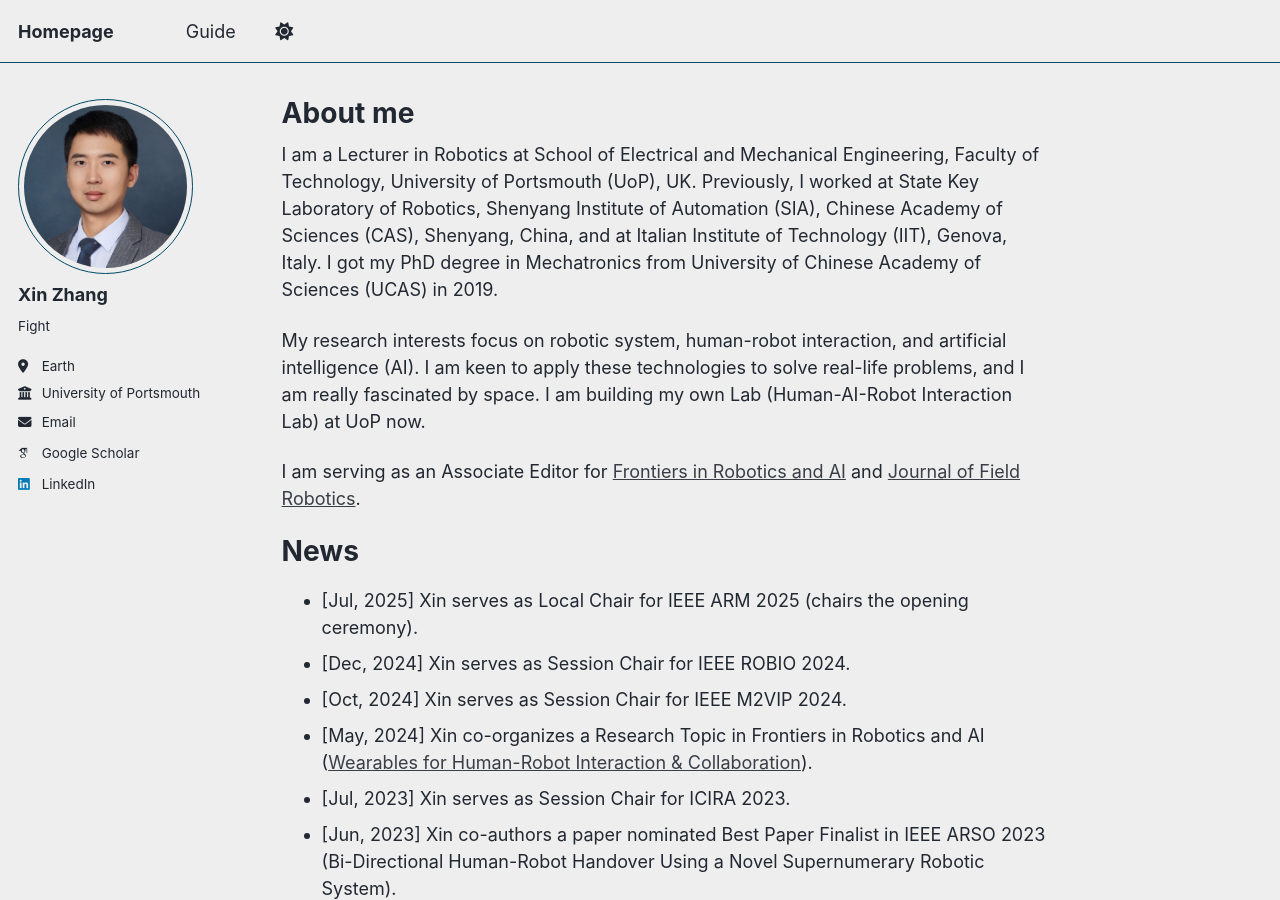
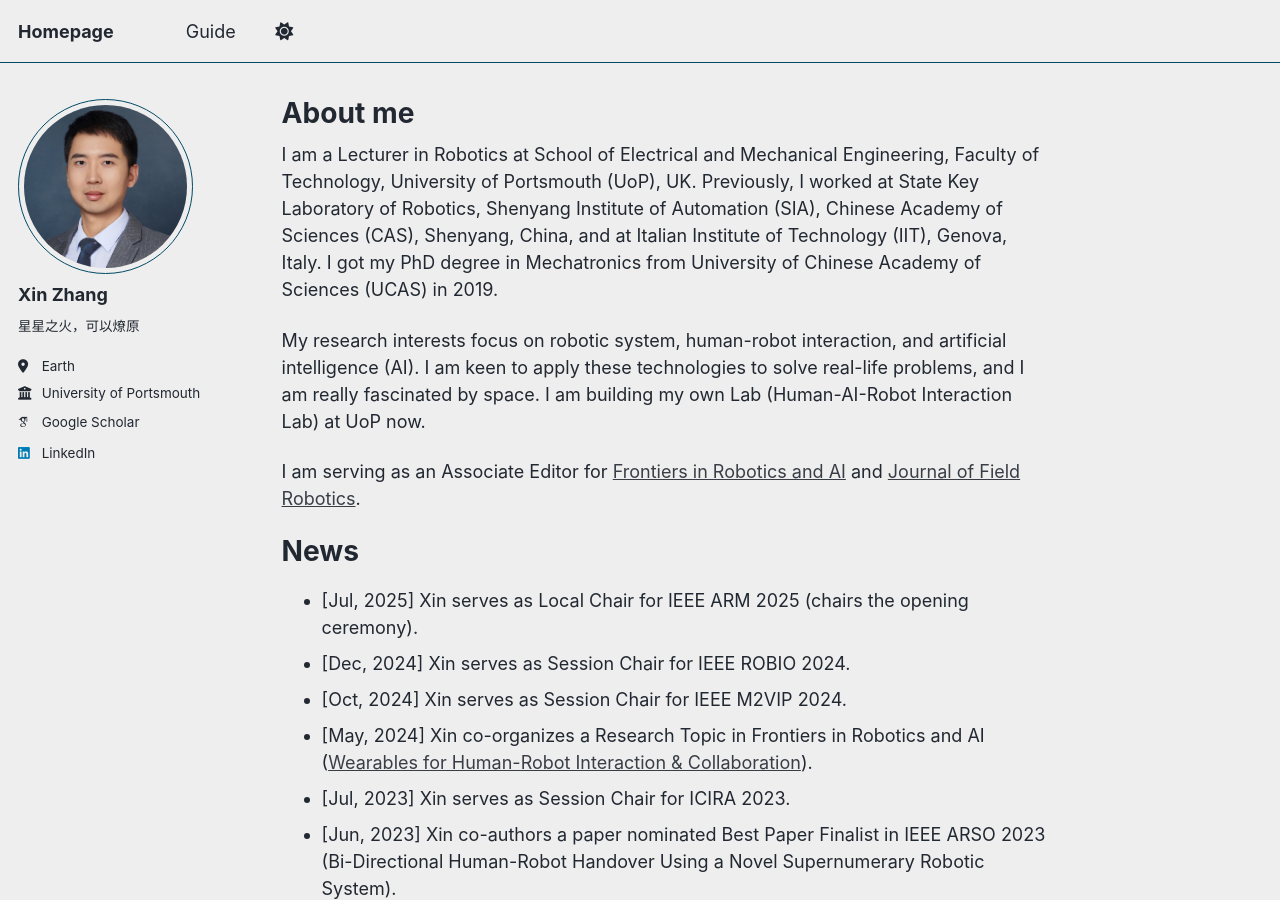
Before and after one commit to Mansion-ZX/Mansion-ZX.github.io, a Jekyll site: the page built from _pages/about.md, in a window 1280 px wide and 900 px high. Built offline with Jekyll 4.4.1, drawn with Linux system fonts in a browser that asks for light colours; some web fonts are replaced; a script that is not in the unit is left out.

Commit message:
Update _config.yml

```diff
--- a/_config.yml
+++ b/_config.yml
@@ -26,11 +26,11 @@ author:
   avatar           : "Xin.jpg"     #"Xin3.png"
   name             : "Xin Zhang"
   pronouns         : # example: "she/her"
-  bio              : "Fight"
+  bio              : "星星之火，可以燎原"
   location         : "Earth"
   employer         : "University of Portsmouth"
   uri              : # URL
-  email            : "xin.zhang@port.ac.uk"
+  email            : # "xin.zhang@port.ac.uk"
 
   # Academic websites
   academia         : # URL
```
